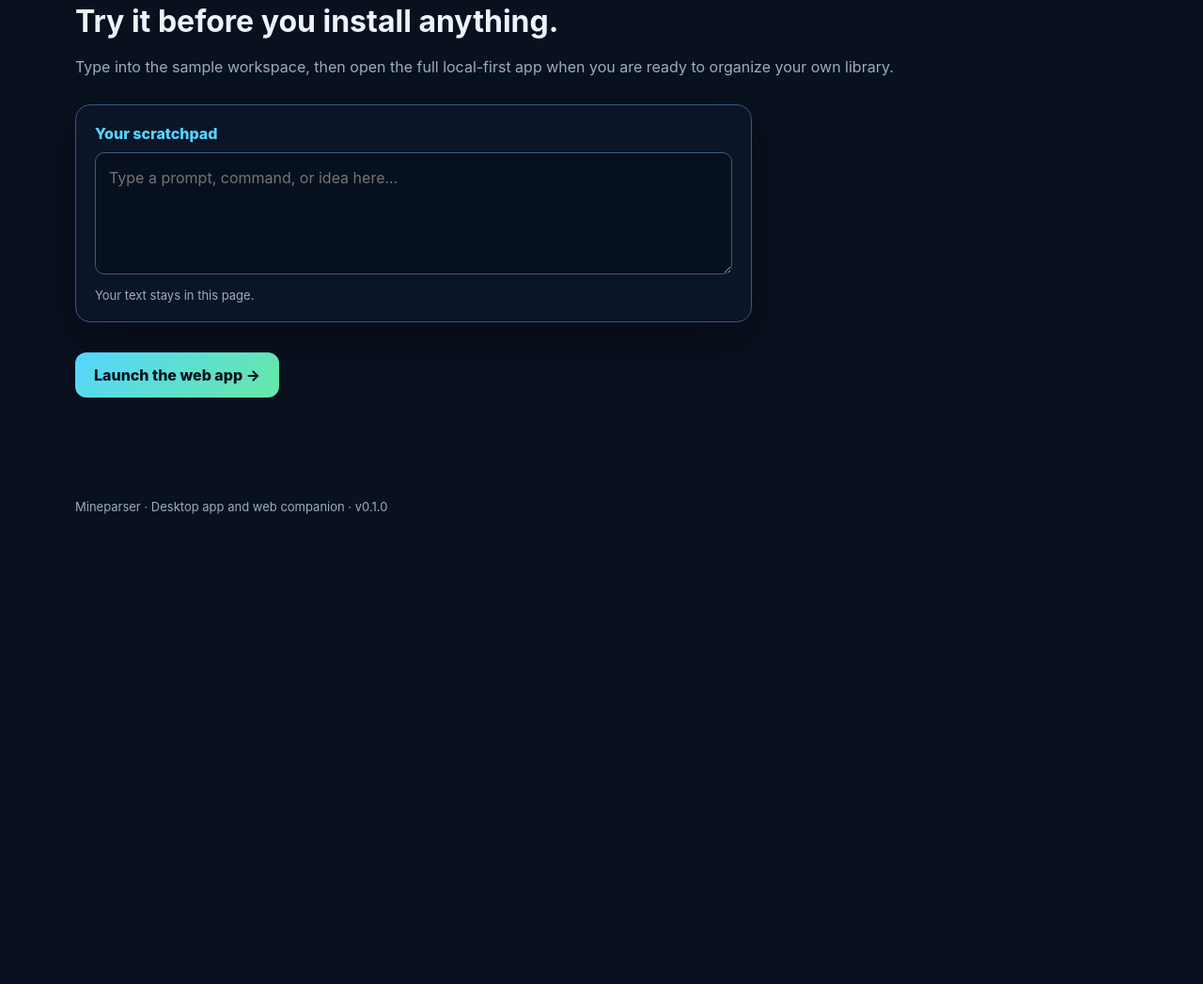
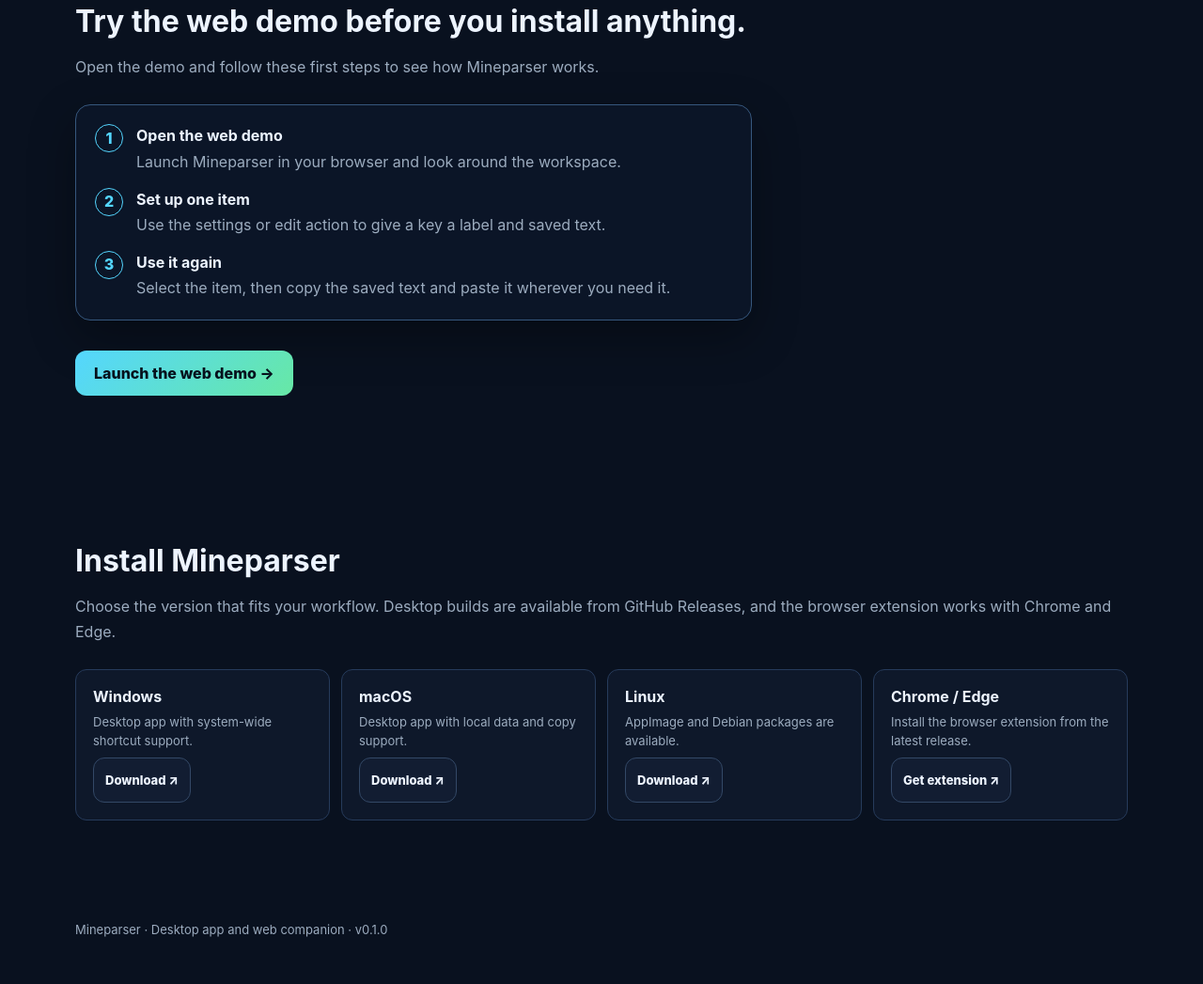
Before and after one commit to Mineparser/Mineparser, a browser extension: page web/index.html in a window 1280 px wide. Shown: the part 1472-2519 px from the top of the page at 94% size. Before the commit the page ends 2069 px from the top, so only its background shows below. Drawn offline with Linux system fonts and the light colour scheme.

Commit message:
Update homepage demo and install links

```diff
--- a/web/index.html
+++ b/web/index.html
@@ -40,12 +40,18 @@
     .card h3 { margin:14px 0 8px; }
     .card p { margin:0; color:var(--muted); line-height:1.6; font-size:14px; }
     .try-card { max-width:720px; margin-top:26px; padding:20px; border:1px solid #36577d; border-radius:16px; background:#0c1729dd; box-shadow:0 18px 50px #0005; }
-    .try-card label { display:block; margin-bottom:10px; font-weight:800; color:var(--cyan); }
-    .try-card textarea { width:100%; min-height:130px; resize:vertical; padding:14px; border:1px solid #3b5d82; border-radius:10px; color:var(--text); background:#07101e; font:inherit; line-height:1.6; outline:none; }
-    .try-card textarea:focus { border-color:var(--cyan); box-shadow:0 0 0 3px #54d6ff22; }
-    .try-status { margin-top:10px; color:var(--muted); font-size:13px; }
+    .demo-steps { display:grid; gap:14px; margin:0; padding:0; list-style:none; counter-reset:demo-step; }
+    .demo-steps li { display:grid; grid-template-columns:32px 1fr; gap:12px; align-items:start; color:var(--muted); line-height:1.6; }
+    .demo-steps li::before { counter-increment:demo-step; content:counter(demo-step); display:grid; place-items:center; width:28px; height:28px; border:1px solid var(--cyan); border-radius:50%; color:var(--cyan); font-weight:800; }
+    .demo-steps strong { display:block; color:var(--text); margin-bottom:2px; }
+    .demo-steps kbd { padding:2px 6px; border:1px solid #52749a; border-radius:4px; background:#17283f; color:#fff; font-family:inherit; font-size:12px; }
+    .install-grid { display:grid; grid-template-columns:repeat(4,1fr); gap:12px; margin-top:26px; }
+    .install-card { display:flex; flex-direction:column; gap:8px; padding:18px; border:1px solid #263b5b; border-radius:12px; background:#101a2dce; }
+    .install-card strong { color:var(--text); }
+    .install-card span { flex:1; color:var(--muted); font-size:13px; line-height:1.5; }
+    .install-card .btn { align-self:flex-start; padding:9px 12px; font-size:13px; }
     footer { padding:30px 0 50px; color:var(--muted); font-size:13px; }
-    @media (max-width:700px) { .wrap { width:min(100% - 28px, 560px); } .hero { padding:60px 0 50px; } .preview-window { grid-template-columns:1fr; } .grid { grid-template-columns:1fr; } nav { padding:18px 0; } }
+    @media (max-width:700px) { .wrap { width:min(100% - 28px, 560px); } .hero { padding:60px 0 50px; } .preview-window { grid-template-columns:1fr; } .grid, .install-grid { grid-template-columns:1fr; } nav { padding:18px 0; } }
   </style>
 </head>
 <body>
@@ -59,15 +65,9 @@
       <div class="preview"><div class="preview-window"><div><div class="fake-line short"></div><div class="fake-line"></div><div class="fake-line"></div><div class="fake-line short"></div></div><div class="fake-card"><strong>Selected prompt</strong><div class="fake-line"></div><div class="fake-line short"></div></div></div></div>
     </section>
     <section class="section wrap" id="features"><h2>Built for repeatable work.</h2><p>Mineparser keeps the things you type again and again close at hand, without requiring a server or a complicated setup.</p><div class="grid"><article class="card"><div class="icon">⚡</div><h3>Fast recall</h3><p>Navigate by keyboard, search by text, and copy a saved item in seconds.</p></article><article class="card"><div class="icon">🧭</div><h3>Clear structure</h3><p>Keep prompts and commands organized by category, project, and workflow.</p></article><article class="card"><div class="icon">🔒</div><h3>Local-first</h3><p>Your data stays in your browser or desktop app. Export JSON whenever you need a backup.</p></article></div></section>
-    <section class="section wrap" id="try"><h2>Try it before you install anything.</h2><p>Type into the sample workspace, then open the full local-first app when you are ready to organize your own library.</p><div class="try-card"><label for="demoInput">Your scratchpad</label><textarea id="demoInput" placeholder="Type a prompt, command, or idea here..."></textarea><div class="try-status" id="demoStatus">Your text stays in this page.</div></div><div class="actions" style="justify-content:flex-start"><a class="btn primary" href="./app/">Launch the web app →</a></div></section>
+    <section class="section wrap" id="try"><h2>Try the web demo before you install anything.</h2><p>Open the demo and follow these first steps to see how Mineparser works.</p><div class="try-card"><ol class="demo-steps"><li><div><strong>Open the web demo</strong>Launch Mineparser in your browser and look around the workspace.</div></li><li><div><strong>Set up one item</strong>Use the settings or edit action to give a key a label and saved text.</div></li><li><div><strong>Use it again</strong>Select the item, then copy the saved text and paste it wherever you need it.</div></li></ol></div><div class="actions" style="justify-content:flex-start"><a class="btn primary" href="./app/">Launch the web demo →</a></div></section>
   </main>
+  <section class="section wrap" id="install"><h2>Install Mineparser</h2><p>Choose the version that fits your workflow. Desktop builds are available from GitHub Releases, and the browser extension works with Chrome and Edge.</p><div class="install-grid"><article class="install-card"><strong>Windows</strong><span>Desktop app with system-wide shortcut support.</span><a class="btn secondary" href="https://github.com/Mineparser/Mineparser/releases" target="_blank" rel="noreferrer">Download ↗</a></article><article class="install-card"><strong>macOS</strong><span>Desktop app with local data and copy support.</span><a class="btn secondary" href="https://github.com/Mineparser/Mineparser/releases" target="_blank" rel="noreferrer">Download ↗</a></article><article class="install-card"><strong>Linux</strong><span>AppImage and Debian packages are available.</span><a class="btn secondary" href="https://github.com/Mineparser/Mineparser/releases" target="_blank" rel="noreferrer">Download ↗</a></article><article class="install-card"><strong>Chrome / Edge</strong><span>Install the browser extension from the latest release.</span><a class="btn secondary" href="https://github.com/Mineparser/Mineparser/releases/latest/download/Mineparser-extension.zip" target="_blank" rel="noreferrer">Get extension ↗</a></article></div></section>
   <footer class="wrap">Mineparser · Desktop app and web companion · v0.1.0</footer>
-  <script>
-    const demoInput = document.getElementById('demoInput');
-    const demoStatus = document.getElementById('demoStatus');
-    demoInput.addEventListener('input', () => {
-      demoStatus.textContent = demoInput.value.length ? `${demoInput.value.length} characters · stored in this page only` : 'Your text stays in this page.';
-    });
-  </script>
 </body>
 </html>
```
